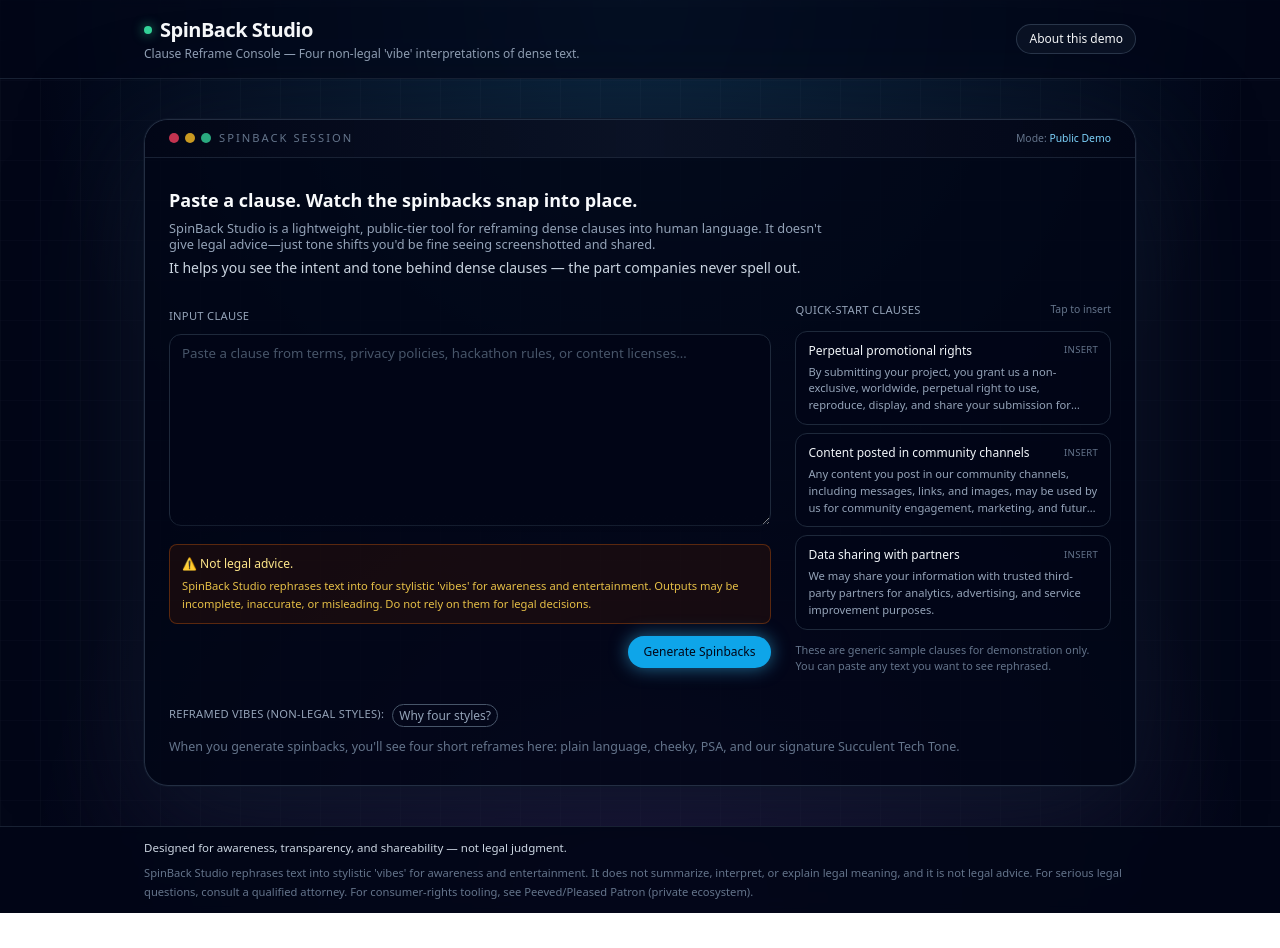
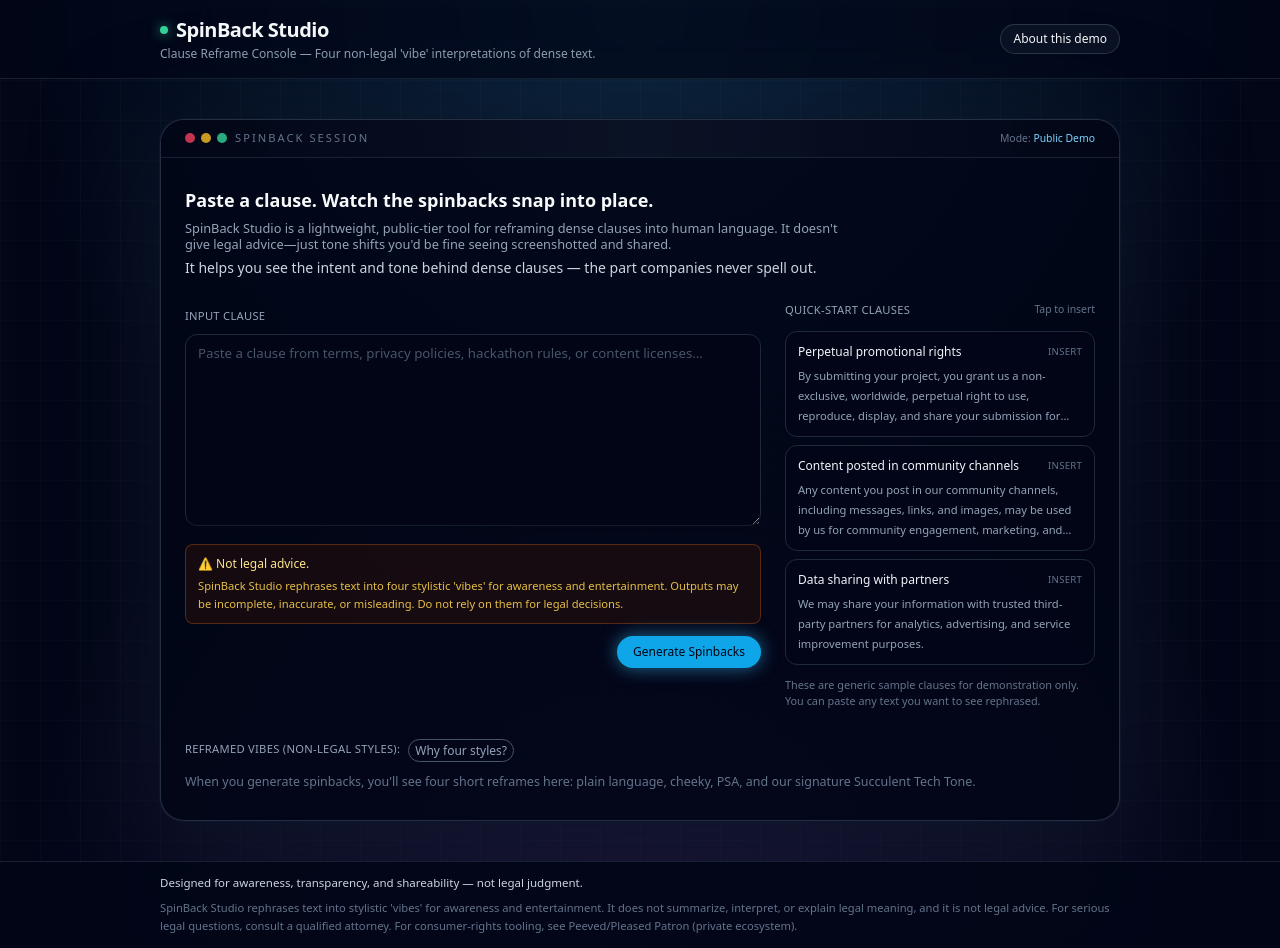
Before and after one commit to leonclaude/SpinBack-Studio, a React (Vite) app: page / in a window 1280 px wide. Before the commit the page ends 913 px from the top, so only its background shows below. Built offline with nearby package versions, Linux system fonts and the light colour scheme.

Commit message:
Updated App.tsx

```diff
--- a/src/App.tsx
+++ b/src/App.tsx
@@ -88,7 +88,7 @@ function App() {
       />
 
       <header className="relative z-10 border-b border-slate-800/80 backdrop-blur-sm bg-slate-950/70">
-        <div className="max-w-5xl mx-auto px-4 py-4 flex items-center justify-between gap-4">
+        <div className="max-w-5xl mx-auto px-4 sm:px-6 lg:px-8 py-4 flex items-center justify-between gap-4">
           <div className="space-y-0.5">
             <div className="inline-flex items-center gap-2">
               <span className="h-2 w-2 rounded-full bg-emerald-400 shadow-[0_0_12px_rgba(52,211,153,0.8)]" />
@@ -110,7 +110,7 @@ function App() {
       </header>
 
       <main className="relative z-10">
-        <div className="max-w-5xl mx-auto px-4 py-6 sm:py-10">
+        <div className="max-w-5xl mx-auto px-4 sm:px-6 lg:px-8 py-6 sm:py-10">
           <div className="rounded-3xl border border-slate-700/70 bg-slate-950/85 shadow-[0_0_0_1px_rgba(15,23,42,0.9),0_32px_120px_rgba(15,23,42,0.95)] overflow-hidden">
             <div className="flex items-center justify-between px-4 sm:px-6 py-2.5 border-b border-slate-800/80 bg-gradient-to-r from-slate-950/90 via-slate-900/70 to-slate-950/90">
               <div className="flex items-center gap-2">
@@ -144,8 +144,8 @@ function App() {
                 </p>
               </section>
 
-              <section className="grid gap-6 lg:grid-cols-[minmax(0,2.1fr)_minmax(0,1.1fr)] items-start">
-                <div className="space-y-3">
+              <section className="flex flex-col gap-6 lg:flex-row lg:items-start">
+                <div className="w-full lg:w-[65%] space-y-3">
                   <div className="space-y-2">
                     <label className="text-[0.7rem] uppercase tracking-wide text-slate-400">
                       Input clause
@@ -176,7 +176,7 @@ function App() {
                       type="button"
                       onClick={handleGenerate}
                       disabled={loading}
-                      className="inline-flex items-center gap-2 rounded-full bg-sky-500 hover:bg-sky-400 disabled:opacity-60 disabled:hover:bg-sky-500 px-4 py-2 text-[0.75rem] sm:text-xs font-medium text-slate-950 transition shadow-[0_0_18px_rgba(56,189,248,0.55)]"
+                      className="w-full sm:w-auto inline-flex items-center justify-center gap-2 rounded-full bg-sky-500 hover:bg-sky-400 disabled:opacity-60 disabled:hover:bg-sky-500 px-4 py-2 text-[0.75rem] sm:text-xs font-medium text-slate-950 transition shadow-[0_0_18px_rgba(56,189,248,0.55)]"
                     >
                       {loading && (
                         <span className="h-3 w-3 rounded-full border-2 border-slate-950 border-l-transparent animate-spin" />
@@ -192,7 +192,7 @@ function App() {
                   )}
                 </div>
 
-                <aside className="space-y-3">
+                <aside className="w-full lg:w-[35%] space-y-3">
                   <div className="flex items-center justify-between gap-2">
                     <h3 className="text-[0.7rem] uppercase tracking-wide text-slate-400">
                       Quick-start clauses
@@ -207,7 +207,7 @@ function App() {
                         key={ex.label}
                         type="button"
                         onClick={() => handleUseExample(ex.text)}
-                        className="w-full text-left rounded-xl border border-slate-800 bg-slate-950/80 hover:border-sky-400/70 hover:bg-slate-950/95 transition px-3 py-2.5"
+                        className="w-full text-left rounded-xl border border-slate-800 bg-slate-950/80 hover:border-sky-400/70 hover:bg-slate-950/95 transition px-3 py-2.5 text-xs sm:text-sm"
                       >
                         <div className="flex items-center justify-between gap-2 mb-1">
                           <span className="text-[0.75rem] font-medium text-slate-100">
@@ -231,16 +231,16 @@ function App() {
               </section>
 
               <section className="space-y-3 pt-1">
-                <div className="flex items-center justify-between gap-2">
-                  <div className="flex items-center gap-2">
+                <div className="flex flex-col sm:flex-row sm:items-center sm:justify-between gap-2">
+                  <div className="flex items-center gap-2 flex-wrap">
                     <h3 className="text-[0.7rem] uppercase tracking-wide text-slate-400">
                       Reframed Vibes (non-legal styles):
                     </h3>
                     <div className="relative group">
-                      <span className="cursor-help text-xs text-slate-400 border border-slate-600 rounded-full px-1.5 py-0.5">
+                      <span className="cursor-help text-xs text-slate-400 border border-slate-600 rounded-full px-1.5 py-0.5 whitespace-nowrap">
                         Why four styles?
                       </span>
-                      <div className="absolute z-20 mt-2 hidden w-64 rounded-md border border-slate-700 bg-slate-900/95 px-3 py-2 text-xs text-slate-200 shadow-lg group-hover:block">
+                      <div className="absolute z-20 mt-2 left-0 hidden w-64 max-w-[calc(100vw-2rem)] rounded-md border border-slate-700 bg-slate-900/95 px-3 py-2 text-xs text-slate-200 shadow-lg group-hover:block">
                         <p className="font-semibold mb-1">Each style exposes a different dimension of the clause:</p>
                         <ul className="list-disc list-inside space-y-0.5">
                           <li><span className="font-semibold">Plain</span> → clarity</li>
@@ -301,7 +301,7 @@ function App() {
                       </p>
                     </div>
 
-                    <div className="grid gap-3 md:grid-cols-4">
+                    <div className="grid gap-4 grid-cols-1 md:grid-cols-2">
                     <ResultCard
                       title="Plain language"
                       badge="The Naked Ingredient"
@@ -344,7 +344,7 @@ function App() {
       </main>
 
       <footer className="relative z-10 border-t border-slate-800/80 bg-slate-950/90 backdrop-blur-sm">
-        <div className="max-w-5xl mx-auto px-4 py-3 space-y-2">
+        <div className="max-w-5xl mx-auto px-4 sm:px-6 lg:px-8 py-3 space-y-2">
           <p className="text-[0.72rem] text-slate-300">
             Designed for awareness, transparency, and shareability — not legal judgment.
           </p>
--- a/src/components/ResultCard.tsx
+++ b/src/components/ResultCard.tsx
@@ -21,25 +21,27 @@ export function ResultCard({ title, badge, accent, text, variant, onCopy }: Resu
         aria-hidden="true"
         className={`pointer-events-none absolute -inset-px bg-gradient-to-br ${accent} via-transparent to-transparent opacity-0 group-hover:opacity-20 transition`}
       />
-      <div className="relative z-10 flex items-center justify-between gap-2 mb-2">
-        <div>
+      <div className="relative z-10 mb-2">
+        <div className="flex items-start justify-between gap-2 mb-2">
+          <div className="flex-1 min-w-0">
             <h4 className="text-[0.8rem] font-semibold text-slate-50">
               {title}
             </h4>
             <span className="inline-flex mt-1 px-2 py-0.5 rounded-full text-[0.6rem] bg-slate-900/80 border border-slate-700 text-slate-200 uppercase tracking-wide">
               {badge}
             </span>
-          <p className="mt-1 text-[0.68rem] text-slate-300 leading-snug">
-            {variantDescriptions[variant]}
-          </p>
           </div>
           <button
             type="button"
             onClick={onCopy}
-          className="text-[0.65rem] px-2 py-1 rounded-full border border-slate-700 bg-slate-950/80 text-slate-300 hover:border-sky-400 hover:text-sky-100 transition"
+            className="flex-shrink-0 text-[0.65rem] px-2 py-1 rounded-full border border-slate-700 bg-slate-950/80 text-slate-300 hover:border-sky-400 hover:text-sky-100 transition"
           >
             Copy
           </button>
+        </div>
+        <p className="text-[0.68rem] text-slate-300 leading-snug">
+          {variantDescriptions[variant]}
+        </p>
       </div>
       <p className="relative z-10 text-[0.78rem] text-slate-200 leading-relaxed">
         {text}
```
Lines whose indentation alone changed are shown as unchanged.
